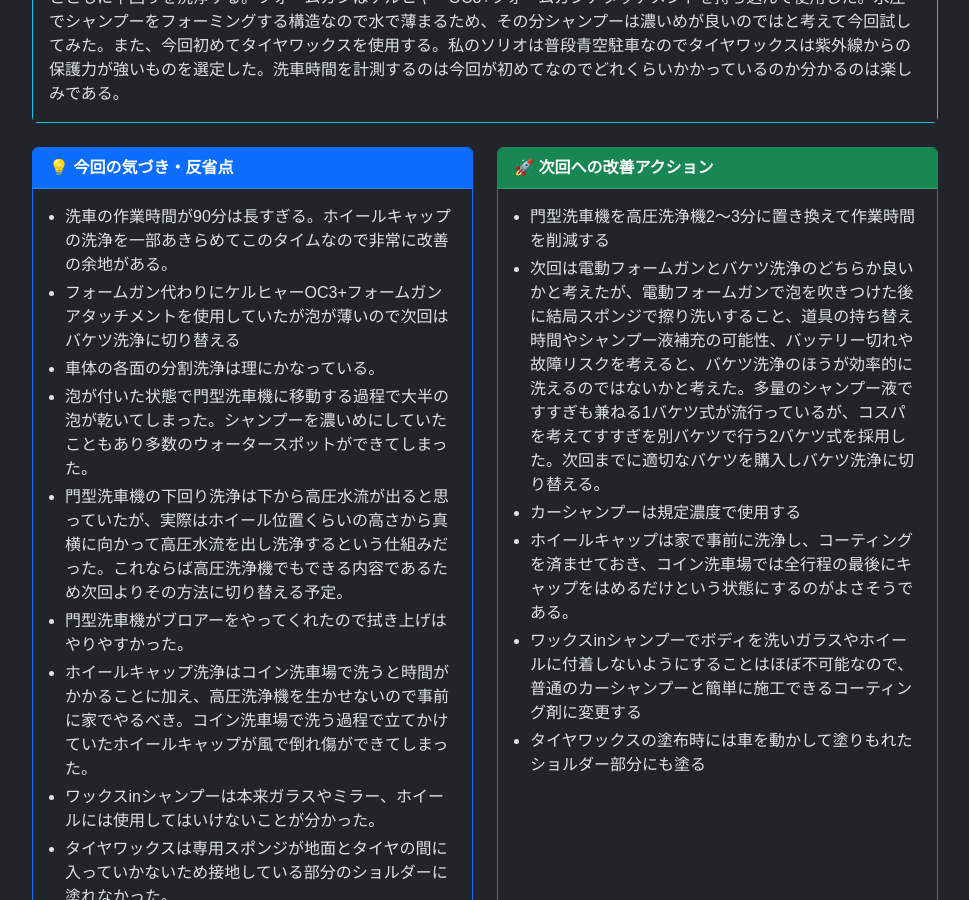
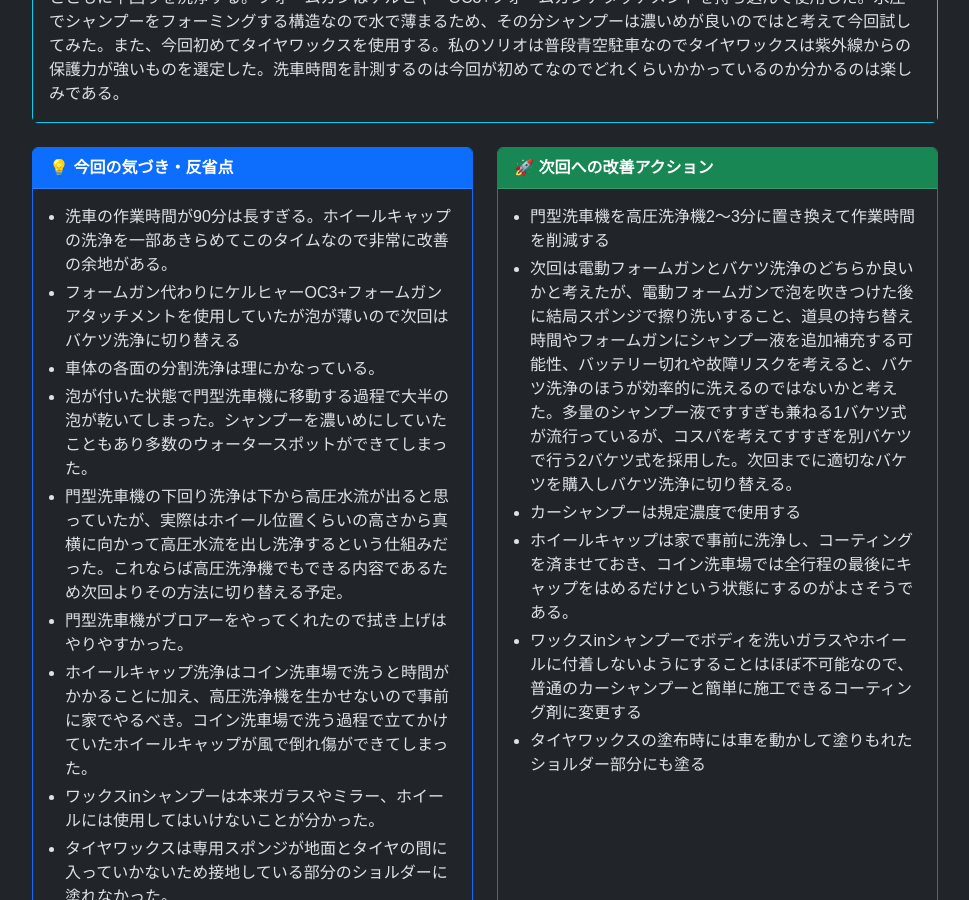
Before and after one commit to funyapar-org/fuel-lab, a Jekyll site: the page built from _wash_logs/2026-04-18-wash-log.md, in a window 1280 px wide and 900 px high, scrolled down 544 px. Shown: the whole window, without its empty margins (155-1124 px from the left). Built offline with Jekyll 4.4.1, drawn with Linux system fonts in a browser that asks for light colours.

Commit message:
文章追加

```diff
--- a/_wash_logs/2026-04-18-wash-log.md
+++ b/_wash_logs/2026-04-18-wash-log.md
@@ -86,7 +86,7 @@ findings:
 # --- 次回への課題（Next Actions） ---
 next_actions:
   - 門型洗車機を高圧洗浄機2～3分に置き換えて作業時間を削減する
-  - 次回は電動フォームガンとバケツ洗浄のどちらか良いかと考えたが、電動フォームガンで泡を吹きつけた後に結局スポンジで擦り洗いすること、道具の持ち替え時間やシャンプー液補充の可能性、バッテリー切れや故障リスクを考えると、バケツ洗浄のほうが効率的に洗えるのではないかと考えた。多量のシャンプー液ですすぎも兼ねる1バケツ式が流行っているが、コスパを考えてすすぎを別バケツで行う2バケツ式を採用した。次回までに適切なバケツを購入しバケツ洗浄に切り替える。
+  - 次回は電動フォームガンとバケツ洗浄のどちらか良いかと考えたが、電動フォームガンで泡を吹きつけた後に結局スポンジで擦り洗いすること、道具の持ち替え時間やフォームガンにシャンプー液を追加補充する可能性、バッテリー切れや故障リスクを考えると、バケツ洗浄のほうが効率的に洗えるのではないかと考えた。多量のシャンプー液ですすぎも兼ねる1バケツ式が流行っているが、コスパを考えてすすぎを別バケツで行う2バケツ式を採用した。次回までに適切なバケツを購入しバケツ洗浄に切り替える。
   - カーシャンプーは規定濃度で使用する
   - ホイールキャップは家で事前に洗浄し、コーティングを済ませておき、コイン洗車場では全行程の最後にキャップをはめるだけという状態にするのがよさそうである。
   - ワックスinシャンプーでボディを洗いガラスやホイールに付着しないようにすることはほぼ不可能なので、普通のカーシャンプーと簡単に施工できるコーティング剤に変更する
```
